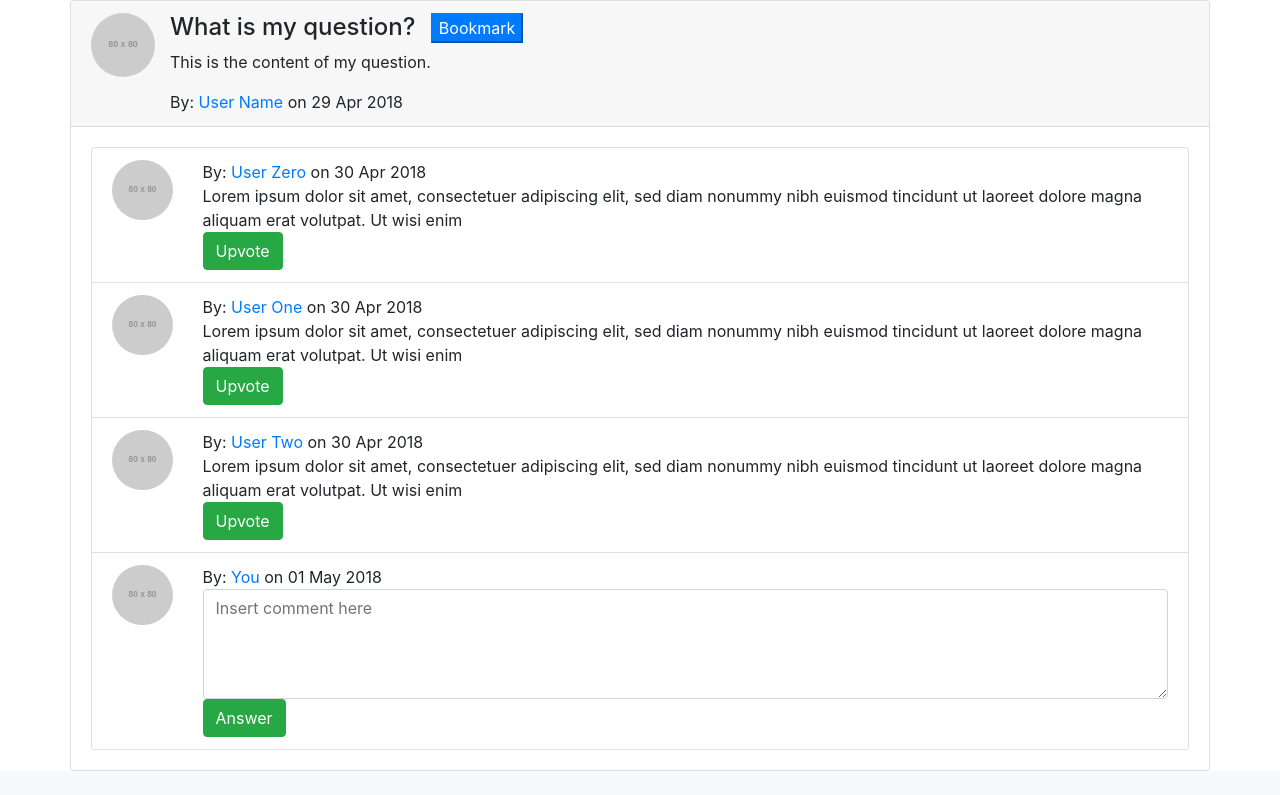
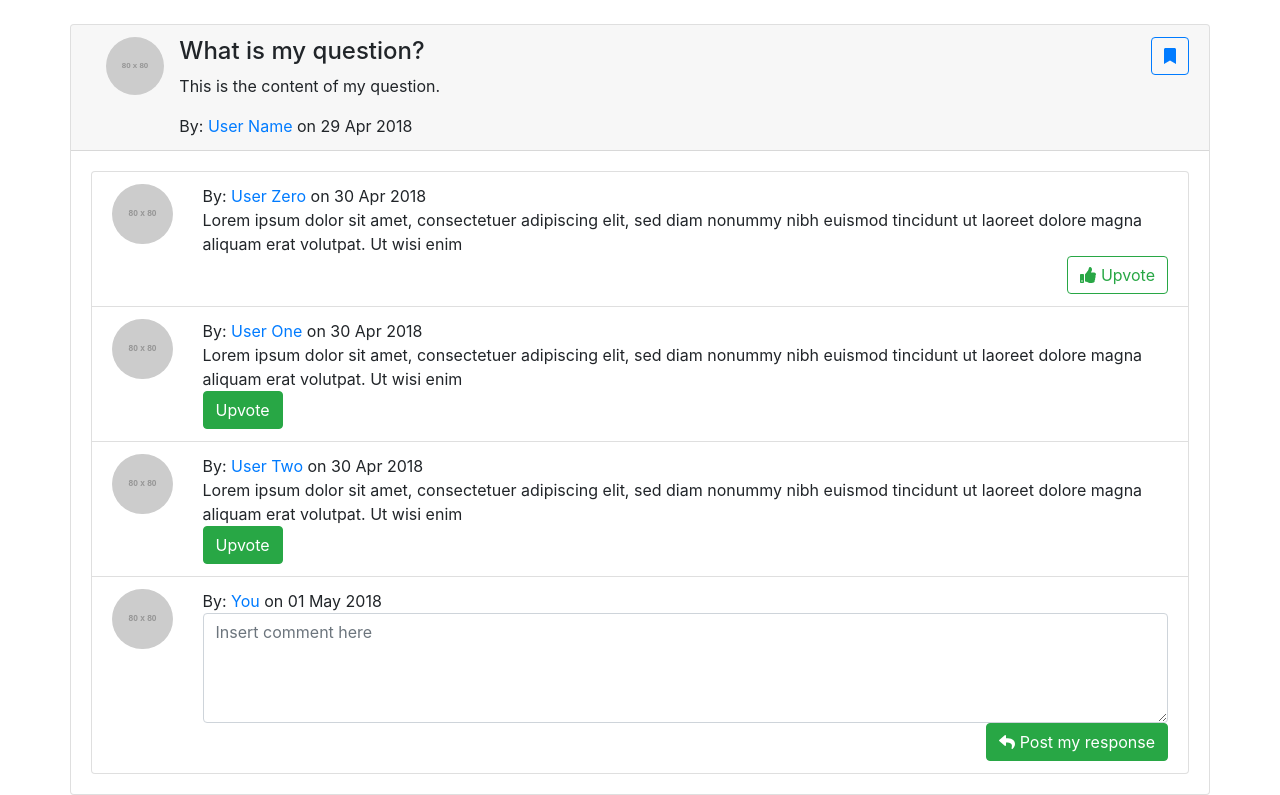
Before and after one commit to 19007361/CS334GroupProject, a Flask app: page /q in a window 1280 px wide. Shown: the part 62-857 px from the top of the page. Before the commit the page ends 833 px from the top, so only its background shows below. Run offline with Flask 2, Linux system fonts and the light colour scheme; grey boxes labelled with a size stand in for pictures from a placeholder-image service; some libraries are stand-ins or nearby versions.

Commit message:
Minor bootstrap modifications made

```diff
--- a/Web/WhoKnows/templates/index.html
+++ b/Web/WhoKnows/templates/index.html
@@ -15,7 +15,7 @@
         <!-- Contains all the reigstraion details-->
         <form class="form-horizontal" action="{{ url_for('index') }}" method="POST">
           <fieldset>
-            <legend>Registarion:</legend>
+            <legend>Registration:</legend>
             <div class="control-group">
               <!-- Username -->
               <label class="control-label" for="username">Username</label>
--- a/Web/WhoKnows/templates/newquestion.html
+++ b/Web/WhoKnows/templates/newquestion.html
@@ -1,4 +1,5 @@
 {% extends 'layout.html' %} {% block body %}
+<br>
 <div class="container">
   <div class="card widget">
     <div class="card-header">
@@ -18,7 +19,7 @@
                           <option>Science</option>
                         </select>
           </div>
-          <button type="submit" class="btn btn-primary">Submit</button>
+          <button type="submit" class="btn btn-primary float-right">Submit</button>
         </form>
       </div>
     </div>
--- a/Web/WhoKnows/templates/question.html
+++ b/Web/WhoKnows/templates/question.html
@@ -1,10 +1,12 @@
 {% extends 'layout.html' %} {% block body %}
+<br>
 <div class="container">
   <div class="row">
     <div class="card widget">
 
       <!--The question being viewed here-->
       <div class="card-header">
+        <button type="button" class="btn btn-outline-primary float-right" data-toggle="button" title="Bookmark"><i class="fa fa-bookmark"></i></button>
         <div class="row">
           <div class="col-2 col-md-1">
             <img src="http://placehold.it/80" class="rounded-circle img-fluid" alt="" /></div>
@@ -12,11 +14,6 @@
             <h4>What is my question?</h4>
             <p>This is the content of my question.</p>
             By: <a href="#">User Name</a> on 29 Apr 2018
-          </div>
-          <div class="action">
-            <button type="button" class="btn-primary" title="Bookmark">
-                              Bookmark
-                          </button>
           </div>
         </div>
       </div>
@@ -31,8 +28,8 @@
 
               <!--Div to hold the profile picture of the user-->
               <div class="col-2 col-md-1">
-                <img src="http://placehold.it/80" class="rounded-circle img-fluid" alt="" /></div>
-
+                <img src="http://placehold.it/80" class="rounded-circle img-fluid" alt="" />
+              </div>
               <!--This div holds the name, answer, Rating buttons-->
               <div class="col-10 col-md-11">
                 <div>
@@ -43,13 +40,13 @@
                 <div>
                   Lorem ipsum dolor sit amet, consectetuer adipiscing elit, sed diam nonummy nibh euismod tincidunt ut laoreet dolore magna aliquam erat volutpat. Ut wisi enim
                 </div>
-
                 <!--Holds the upvote and downvote buttons-->
                 <div class="action">
-                  <button type="button" class="btn btn-success" title="Upvote">
-                                          Upvote
+                  <button type="button" class="btn btn-outline-success float-right" data-toggle="button" title="Upvote">
+                                          <i class="fas fa-thumbs-up"></i> Upvote
                                       </button>
                 </div>
+
 
               </div>
             </div>
@@ -121,8 +118,8 @@
 
                 <!--Holds the upvote and downvote buttons-->
                 <div class="action">
-                  <button type="button" class="btn btn-success" title="Answer">
-                                          Answer
+                  <button type="button" class="btn btn-success float-right" title="Post my response">
+                                          <i class="fas fa-reply"></i> Post my response
                                       </button>
                 </div>
               </div>
```
Also changed, not shown: Web/images/default_pic.gif (deleted).
